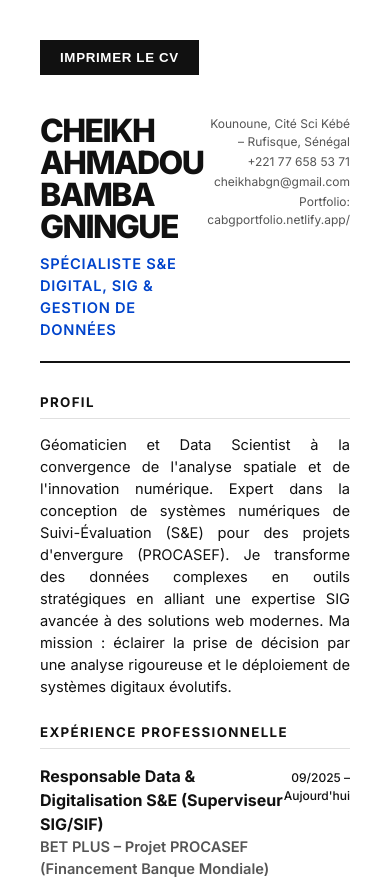
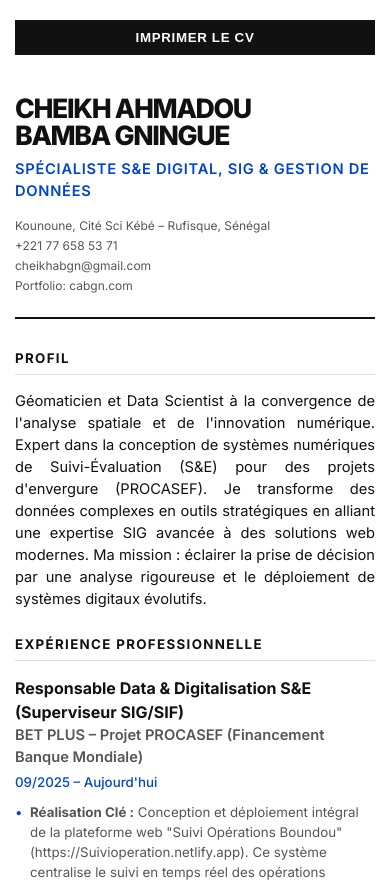
Before and after one commit to CHAHBG/portfolio, a website: page public/resume.html in a window 390 px wide. Shown: the top 883 px of the page. Drawn offline with Linux system fonts and the light colour scheme.

Commit message:
update resume link to cabgn.com and add mobile responsive layout

```diff
--- a/public/resume.html
+++ b/public/resume.html
@@ -206,6 +206,49 @@
                 page-break-inside: avoid;
             }
         }
+
+        /* Mobile Responsiveness */
+        @media (max-width: 768px) {
+            body {
+                padding: 20px 15px;
+            }
+
+            header {
+                flex-direction: column;
+                gap: 15px;
+            }
+
+            .header-left h1 {
+                font-size: 20pt;
+            }
+
+            .header-right {
+                text-align: left;
+            }
+
+            .job-header {
+                flex-direction: column;
+                align-items: flex-start;
+                gap: 5px;
+                margin-bottom: 10px;
+            }
+
+            .job-date {
+                text-align: left;
+                font-size: 10pt;
+                color: var(--accent-color);
+            }
+
+            .skills-grid {
+                grid-template-columns: 1fr;
+                gap: 15px;
+            }
+
+            .print-btn {
+                width: 100%;
+                text-align: center;
+            }
+        }
     </style>
 </head>
 
@@ -221,8 +264,7 @@
             <span class="contact-item">Kounoune, Cité Sci Kébé – Rufisque, Sénégal</span>
             <span class="contact-item"><a href="tel:+221776585371">+221 77 658 53 71</a></span>
             <span class="contact-item"><a href="mailto:cheikhabgn@gmail.com">cheikhabgn@gmail.com</a></span>
-            <span class="contact-item"><a href="https://Suivioperation.netlify.app">Portfolio:
-                    cabgportfolio.netlify.app/</a></span>
+            <span class="contact-item"><a href="https://cabgn.com" target="_blank">Portfolio: cabgn.com</a></span>
         </div>
     </header>
 
```
